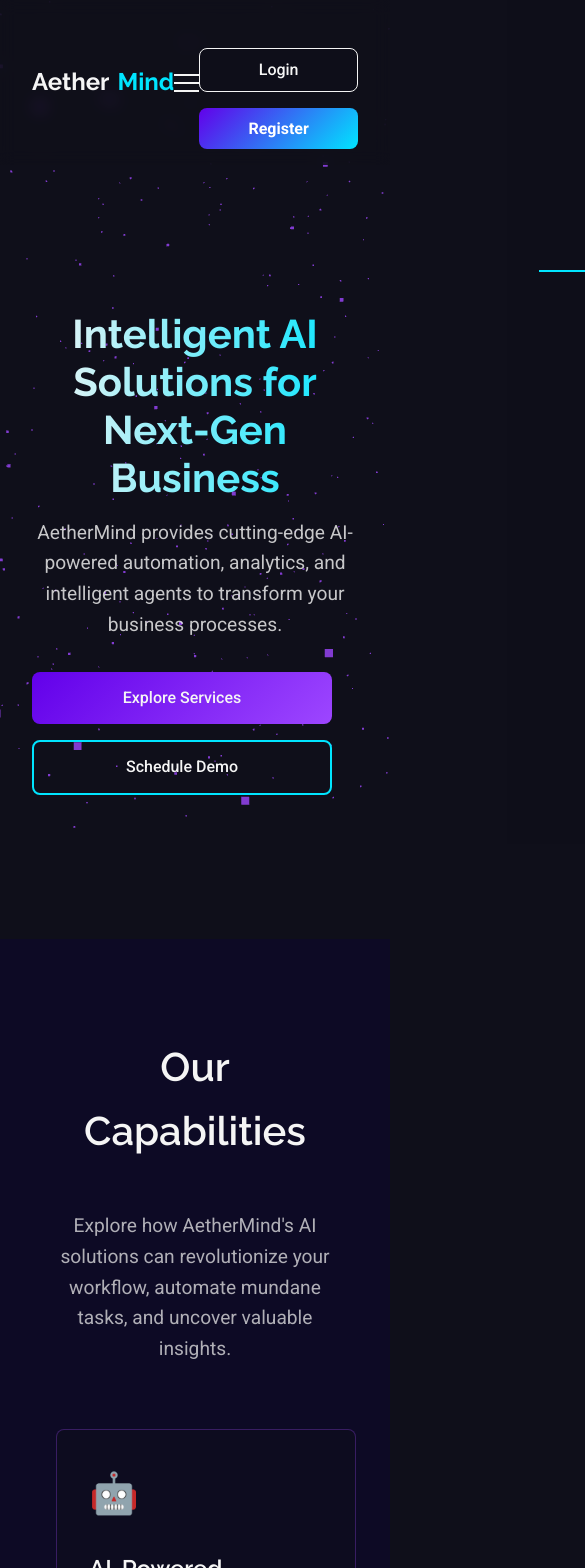
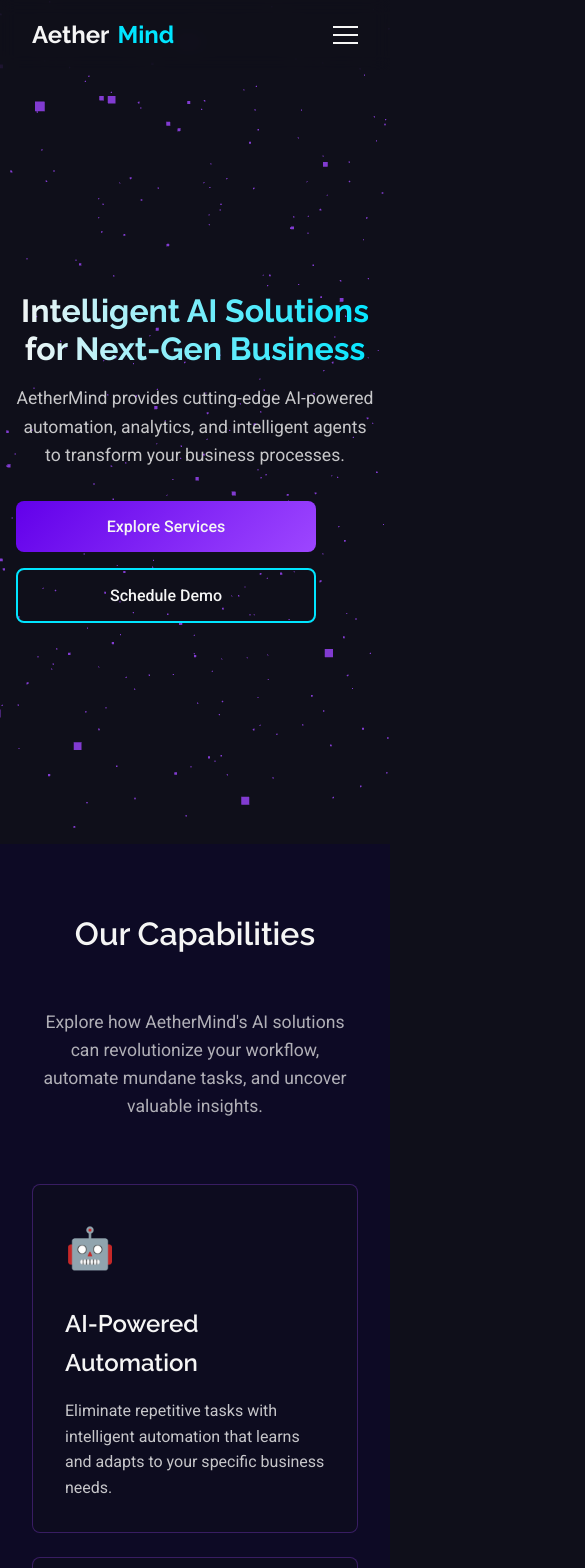
Before and after one commit to SatyamSingh8306/aethermind, a React (Vite) app: page / in a window 390 px wide. Shown: the top 1568 px of the page, 585 px wide, since content can reach past the window. Built offline with nearby package versions, Linux system fonts and the light colour scheme; the HTML template or start-up script is replaced by a standard one.

Commit message:
reponsive

```diff
--- a/src/App.css
+++ b/src/App.css
@@ -2,10 +2,14 @@
   display: flex;
   flex-direction: column;
   min-height: 100vh;
+  position: relative;
+  overflow-x: hidden;
 }
 
 main {
   flex: 1;
+  width: 100%;
+  position: relative;
 }
 
 /* 3D Background Animation Canvas */
@@ -279,26 +283,47 @@ main {
     gap: 1rem;
     text-align: center;
   }
+
+  /* Adjust content padding for mobile */
+  .container {
+    padding: 0 1rem;
+  }
+
+  /* Ensure content doesn't overflow on mobile */
+  .features-grid,
+  .process-steps,
+  .footer-content {
+    grid-template-columns: 1fr;
+    gap: 1.5rem;
+  }
+
+  /* Adjust section padding for mobile */
+  .hero-section,
+  .features-section,
+  .how-it-works-section,
+  .about-section,
+  .contact-section {
+    padding: 4rem 1rem;
+  }
 }
 
-.app-container {
-  display: flex;
-  flex-direction: column;
-  min-height: 100vh;
-}
+/* Additional mobile optimizations */
+@media (max-width: 480px) {
+  .hero-title {
+    font-size: 2rem;
+  }
 
-main {
-  flex: 1;
-}
+  .hero-subtitle {
+    font-size: 1.1rem;
+  }
 
-/* 3D Background Animation Canvas */
-#bg-canvas {
-  position: fixed;
-  top: 0;
-  left: 0;
-  width: 100%;
-  height: 100%;
-  z-index: -1;
+  .section-title {
+    font-size: 2rem;
+  }
+
+  .section-subtitle {
+    font-size: 1.1rem;
+  }
 }
 
 /* Navbar Styles */
@@ -383,236 +408,27 @@ main {
   cursor: pointer;
 }
 
-/* Hero Section Styles */
-.hero-section {
-  display: flex;
-  flex-direction: column;
-  align-items: center;
-  justify-content: center;
-  padding: 6rem 2rem;
-  text-align: center;
-  min-height: calc(100vh - 70px);  /* Adjust based on navbar height */
-  position: relative;
+/* Prevent body scroll when mobile menu is open */
+body.menu-open {
   overflow: hidden;
 }
 
-.hero-content {
-  position: relative;
-  z-index: 1;
-  max-width: 900px;
+/* Mobile Menu Overlay */
+.mobile-menu-overlay {
+  display: none;
+  position: fixed;
+  top: 0;
+  left: 0;
+  width: 100%;
+  height: 100%;
+  background-color: rgba(0, 0, 0, 0.5);
+  z-index: 98;
+  opacity: 0;
+  transition: opacity 0.3s ease;
 }
 
-.hero-title {
-  font-size: 3.5rem;
-  margin-bottom: 1rem;
-  font-weight: 700;
-  background: linear-gradient(to right, var(--text-light), var(--secondary-color));
-  -webkit-background-clip: text;
-  background-clip: text;
-  color: transparent;
-  line-height: 1.2;
-}
-
-.hero-subtitle {
-  font-size: 1.5rem;
-  color: var(--text-light);
-  opacity: 0.8;
-  margin-bottom: 2rem;
-  max-width: 700px;
-  margin-left: auto;
-  margin-right: auto;
-}
-
-.hero-cta-group {
-  display: flex;
-  justify-content: center;
-  gap: 1rem;
-  margin-top: 2rem;
-}
-
-.primary-btn {
-  background: linear-gradient(135deg, var(--primary-color), var(--primary-light));
-  padding: 0.8rem 1.8rem;
-  border-radius: var(--border-radius);
-  font-weight: 500;
-  color: var(--text-light);
-  transition: transform 0.3s ease, box-shadow 0.3s ease;
-}
-
-.primary-btn:hover {
-  transform: translateY(-3px);
-  box-shadow: 0 8px 16px rgba(157, 70, 255, 0.3);
-}
-
-.secondary-btn {
-  background: transparent;
-  padding: 0.8rem 1.8rem;
-  border-radius: var(--border-radius);
-  font-weight: 500;
-  color: var(--text-light);
-  border: 2px solid var(--secondary-color);
-  transition: transform 0.3s ease, background-color 0.3s ease;
-}
-
-.secondary-btn:hover {
-  transform: translateY(-3px);
-  background-color: rgba(0, 229, 255, 0.1);
-}
-
-/* Features Section */
-.features-section {
-  padding: 6rem 2rem;
-  background-color: rgba(10, 0, 64, 0.3);
-}
-
-.section-title {
-  text-align: center;
-  margin-bottom: 3rem;
-  font-size: 2.5rem;
-  color: var(--text-light);
-}
-
-.section-subtitle {
-  text-align: center;
-  margin-bottom: 4rem;
-  font-size: 1.2rem;
-  color: var(--text-light);
-  opacity: 0.7;
-  max-width: 700px;
-  margin-left: auto;
-  margin-right: auto;
-}
-
-.features-grid {
-  display: grid;
-  grid-template-columns: repeat(auto-fill, minmax(300px, 1fr));
-  gap: 2rem;
-  max-width: 1200px;
-  margin: 0 auto;
-}
-
-.feature-card {
-  background-color: rgba(15, 15, 26, 0.5);
-  border: 1px solid rgba(157, 70, 255, 0.3);
-  border-radius: var(--border-radius);
-  padding: 2rem;
-  transition: transform 0.3s ease, box-shadow 0.3s ease;
-  height: 100%;
-}
-
-.feature-card:hover {
-  transform: translateY(-10px);
-  box-shadow: 0 10px 30px rgba(0, 229, 255, 0.15);
-}
-
-.feature-icon {
-  font-size: 2.5rem;
-  margin-bottom: 1.5rem;
-  color: var(--secondary-color);
-}
-
-.feature-title {
-  font-size: 1.5rem;
-  margin-bottom: 1rem;
-  color: var(--text-light);
-}
-
-.feature-description {
-  color: var(--text-light);
-  opacity: 0.8;
-  line-height: 1.6;
-}
-
-/* Footer Styles */
-.footer {
-  background-color: var(--primary-dark);
-  padding: 4rem 2rem 2rem;
-}
-
-.footer-content {
-  display: grid;
-  grid-template-columns: repeat(auto-fit, minmax(250px, 1fr));
-  gap: 2rem;
-  max-width: 1200px;
-  margin: 0 auto;
-}
-
-.footer-brand {
-  display: flex;
-  flex-direction: column;
-}
-
-.footer-logo {
-  font-family: 'Raleway', sans-serif;
-  font-size: 1.8rem;
-  font-weight: 700;
-  color: var(--text-light);
-  margin-bottom: 1rem;
-}
-
-.footer-logo span {
-  color: var(--secondary-color);
-}
-
-.footer-description {
-  color: var(--text-light);
-  opacity: 0.7;
-  margin-bottom: 1.5rem;
-}
-
-.footer-social {
-  display: flex;
-  gap: 1rem;
-}
-
-.social-icon {
-  width: 40px;
-  height: 40px;
-  border-radius: 50%;
-  background-color: rgba(255, 255, 255, 0.1);
-  display: flex;
-  align-items: center;
-  justify-content: center;
-  transition: background-color 0.3s ease;
-}
-
-.social-icon:hover {
-  background-color: var(--primary-color);
-}
-
-.footer-links-column h3 {
-  color: var(--text-light);
-  font-size: 1.2rem;
-  margin-bottom: 1.5rem;
-}
-
-.footer-links {
-  display: flex;
-  flex-direction: column;
-  gap: 0.8rem;
-}
-
-.footer-links a {
-  color: var(--text-light);
-  opacity: 0.7;
-  transition: opacity 0.3s ease, transform 0.3s ease;
-}
-
-.footer-links a:hover {
+.mobile-menu-overlay.active {
   opacity: 1;
-  transform: translateX(5px);
-}
-
-.footer-bottom {
-  max-width: 1200px;
-  margin: 3rem auto 0;
-  padding-top: 2rem;
-  border-top: 1px solid rgba(255, 255, 255, 0.1);
-  display: flex;
-  justify-content: space-between;
-  color: var(--text-light);
-  opacity: 0.6;
-  font-size: 0.9rem;
 }
 
 /* How It Works Section */
@@ -920,33 +736,3 @@ textarea.form-control {
     grid-template-columns: 1fr;
   }
 }
-
-@media (max-width: 768px) {
-  .navbar-links {
-    display: none;
-  }
-
-  .mobile-menu-btn {
-    display: block;
-  }
-
-  .hero-title {
-    font-size: 2.5rem;
-  }
-
-  .hero-subtitle {
-    font-size: 1.2rem;
-  }
-
-  .hero-cta-group {
-    flex-direction: column;
-    width: 100%;
-    max-width: 300px;
-  }
-
-  .footer-bottom {
-    flex-direction: column;
-    gap: 1rem;
-    text-align: center;
-  }
-}
--- a/src/components/Navbar.jsx
+++ b/src/components/Navbar.jsx
@@ -2,6 +2,7 @@ import { useState, useEffect, useContext } from 'react';
 import { Link, useLocation } from 'react-router-dom';
 import { AuthContext } from '../context/AuthContext';
 import "../styles/Navbar.css"
+
 const Navbar = () => {
   const [isScrolled, setIsScrolled] = useState(false);
   const [mobileMenuOpen, setMobileMenuOpen] = useState(false);
@@ -26,18 +27,32 @@ const Navbar = () => {
     setMobileMenuOpen(false);
   }, [location]);
 
+  // Handle body scroll when mobile menu is open
+  useEffect(() => {
+    if (mobileMenuOpen) {
+      document.body.classList.add('menu-open');
+    } else {
+      document.body.classList.remove('menu-open');
+    }
+  }, [mobileMenuOpen]);
+
   const handleLogout = () => {
     logout();
   };
 
+  const toggleMobileMenu = () => {
+    setMobileMenuOpen(!mobileMenuOpen);
+  };
+
   return (
+    <>
       <nav className={`navbar ${isScrolled ? 'scrolled' : ''}`}>
         <div className="navbar-container">
           <Link to="/" className="navbar-logo">
             Aether<span>Mind</span>
           </Link>
 
-        <div className="menu-icon" onClick={() => setMobileMenuOpen(!mobileMenuOpen)}>
+          <div className="menu-icon" onClick={toggleMobileMenu}>
             <span className={`hamburger ${mobileMenuOpen ? 'open' : ''}`}></span>
           </div>
 
@@ -82,9 +97,26 @@ const Navbar = () => {
                 Contact
               </Link>
             </li>
+            <li className="nav-item mobile-auth">
+              {currentUser ? (
+                <div className="user-menu-container">
+                  <div className="user-info">
+                    <span className="user-name">{currentUser.name}</span>
+                    <button onClick={handleLogout} className="logout-btn">
+                      Logout
+                    </button>
+                  </div>
+                </div>
+              ) : (
+                <div className="auth-buttons">
+                  <Link to="/login" className="login-btn">Login</Link>
+                  <Link to="/register" className="register-btn">Register</Link>
+                </div>
+              )}
+            </li>
           </ul>
 
-        <div className="nav-auth">
+          <div className="nav-auth desktop-auth">
             {currentUser ? (
               <div className="user-menu-container">
                 <div className="user-info">
@@ -103,6 +135,11 @@ const Navbar = () => {
           </div>
         </div>
       </nav>
+      <div
+        className={`mobile-menu-overlay ${mobileMenuOpen ? 'active' : ''}`}
+        onClick={toggleMobileMenu}
+      />
+    </>
   );
 };
 
--- a/src/styles/Navbar.css
+++ b/src/styles/Navbar.css
@@ -225,15 +225,14 @@
       position: fixed;
       top: 0;
       right: -100%;
-      width: 70%;
-      max-width: 300px;
+      width: 100%;
       height: 100vh;
       background-color: rgba(15, 15, 26, 0.95);
       backdrop-filter: blur(10px);
       flex-direction: column;
-      justify-content: center;
+      justify-content: flex-start;
       align-items: center;
-      padding: 2rem;
+      padding: 6rem 2rem 2rem;
       transition: right 0.3s ease;
       z-index: 99;
     }
@@ -251,25 +250,60 @@
     .nav-link {
       display: block;
       padding: 1rem;
+      font-size: 1.2rem;
     }
 
-    .nav-auth {
-      margin: 2rem 0 0;
-      width: 100%;
-      justify-content: center;
+    .desktop-auth {
+      display: none;
     }
 
-    .auth-buttons {
-      flex-direction: column;
+    .mobile-auth {
+      margin-top: 2rem;
       width: 100%;
     }
 
-    .login-btn, .register-btn {
+    .mobile-auth .auth-buttons {
+      flex-direction: column;
+      width: 100%;
+      gap: 1rem;
+    }
+
+    .mobile-auth .login-btn,
+    .mobile-auth .register-btn {
       width: 100%;
       text-align: center;
+      padding: 0.8rem;
+      font-size: 1.1rem;
     }
 
-    .user-info {
+    .mobile-auth .user-info {
       flex-direction: column;
+      width: 100%;
+      gap: 1rem;
+    }
+
+    .mobile-auth .user-name {
+      font-size: 1.2rem;
+    }
+
+    .mobile-auth .logout-btn {
+      width: 100%;
+      padding: 0.8rem;
+      font-size: 1.1rem;
     }
   }
+
+  /* Additional mobile optimizations */
+  @media (max-width: 480px) {
+    .navbar {
+      padding: 1rem;
+    }
+
+    .navbar-logo {
+      font-size: 1.3rem;
+    }
+
+    .nav-menu {
+      padding: 5rem 1rem 2rem;
+    }
+  }
```
Lines whose indentation alone changed are shown as unchanged.
